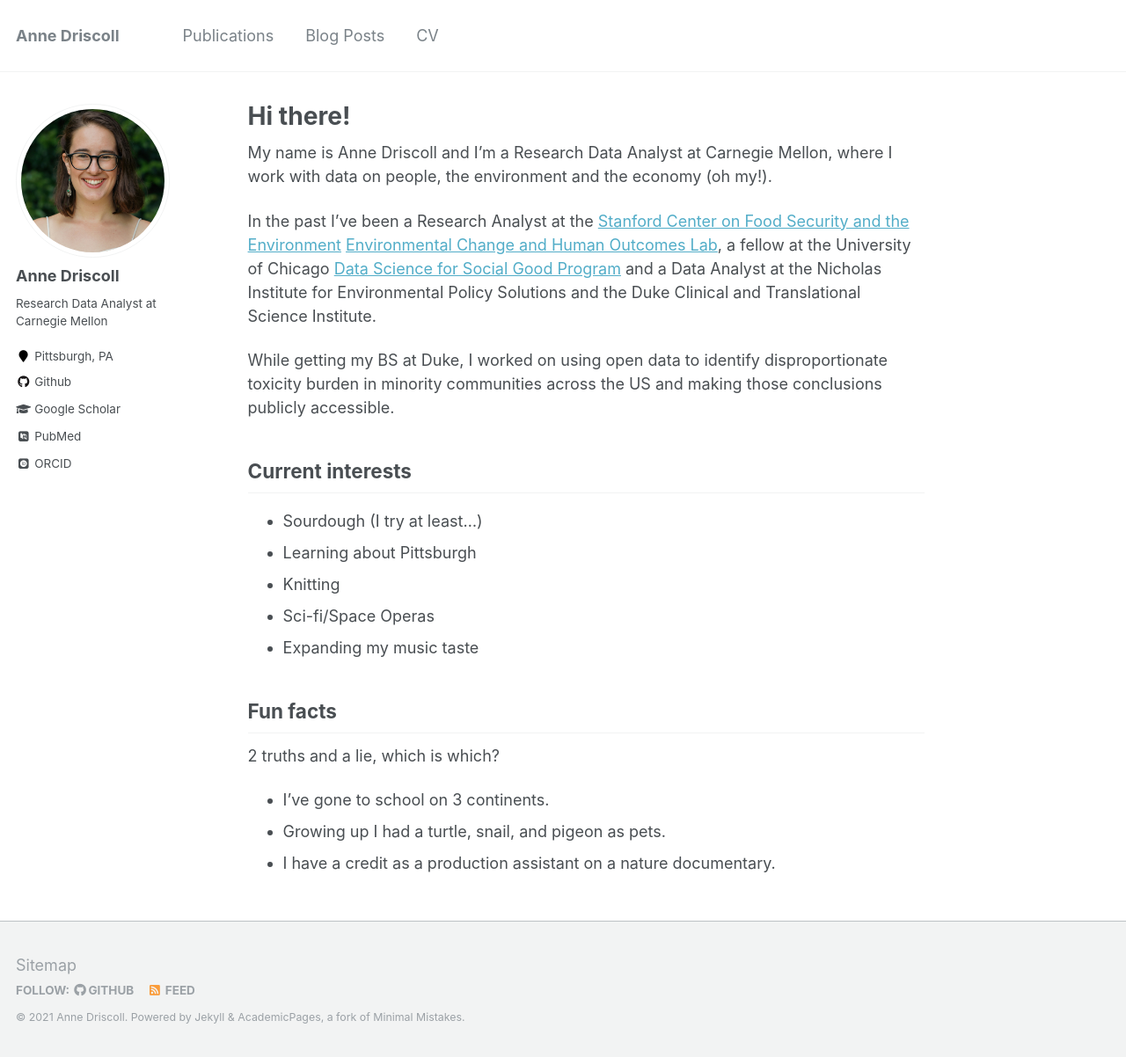
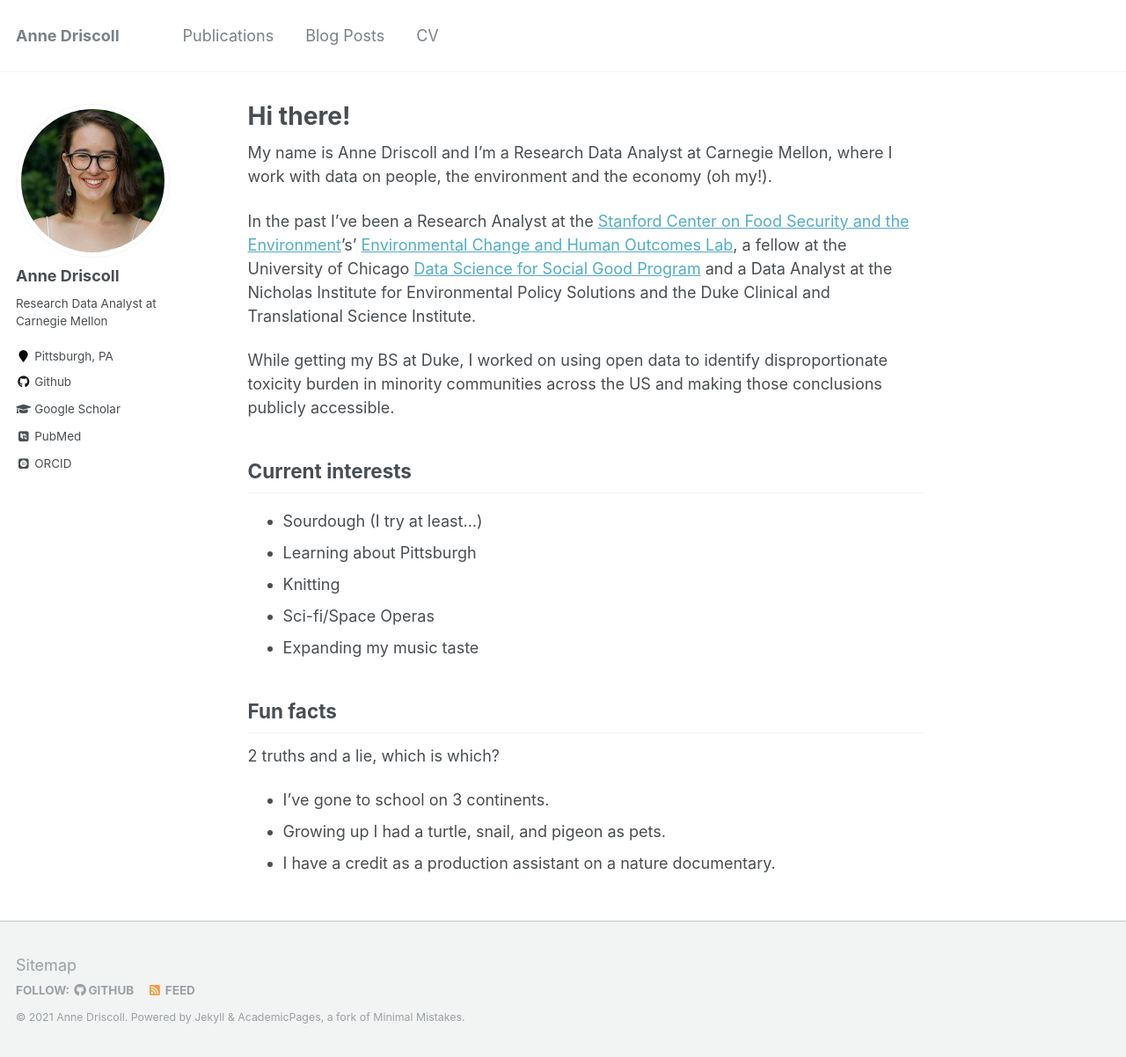
Before and after one commit to amd112/amd112.github.io, a Jekyll site: the page built from _pages/about.md, in a window 1280 px wide and 1202 px high. Shown: the whole window at 88% size. Built offline with Jekyll 4.4.1, drawn with Linux system fonts in a browser that asks for light colours; some web fonts are replaced.

```diff
--- a/_pages/about.md
+++ b/_pages/about.md
@@ -11,7 +11,7 @@ redirect_from:
 
 My name is Anne Driscoll and I’m a Research Data Analyst at Carnegie Mellon, where I work with data on people, the environment and the economy (oh my!).
 
-In the past I’ve been a Research Analyst at the [Stanford Center on Food Security and the Environment](https://fsi.stanford.edu/people/anne-driscoll) [Environmental Change and Human Outcomes Lab](https://echolabs.squarespace.com/news), a fellow at the University of Chicago [Data Science for Social Good Program](https://www.dssgfellowship.org/europe/2018-fellows-staff-europe/) and a Data Analyst at the Nicholas Institute for Environmental Policy Solutions and the Duke Clinical and Translational Science Institute.
+In the past I’ve been a Research Analyst at the [Stanford Center on Food Security and the Environment](https://fsi.stanford.edu/people/anne-driscoll)'s' [Environmental Change and Human Outcomes Lab](https://echolabs.squarespace.com/news), a fellow at the University of Chicago [Data Science for Social Good Program](https://www.dssgfellowship.org/europe/2018-fellows-staff-europe/) and a Data Analyst at the Nicholas Institute for Environmental Policy Solutions and the Duke Clinical and Translational Science Institute.
 
 While getting my BS at Duke, I worked on using open data to identify disproportionate toxicity burden in minority communities across the US and making those conclusions publicly accessible.
 
```
